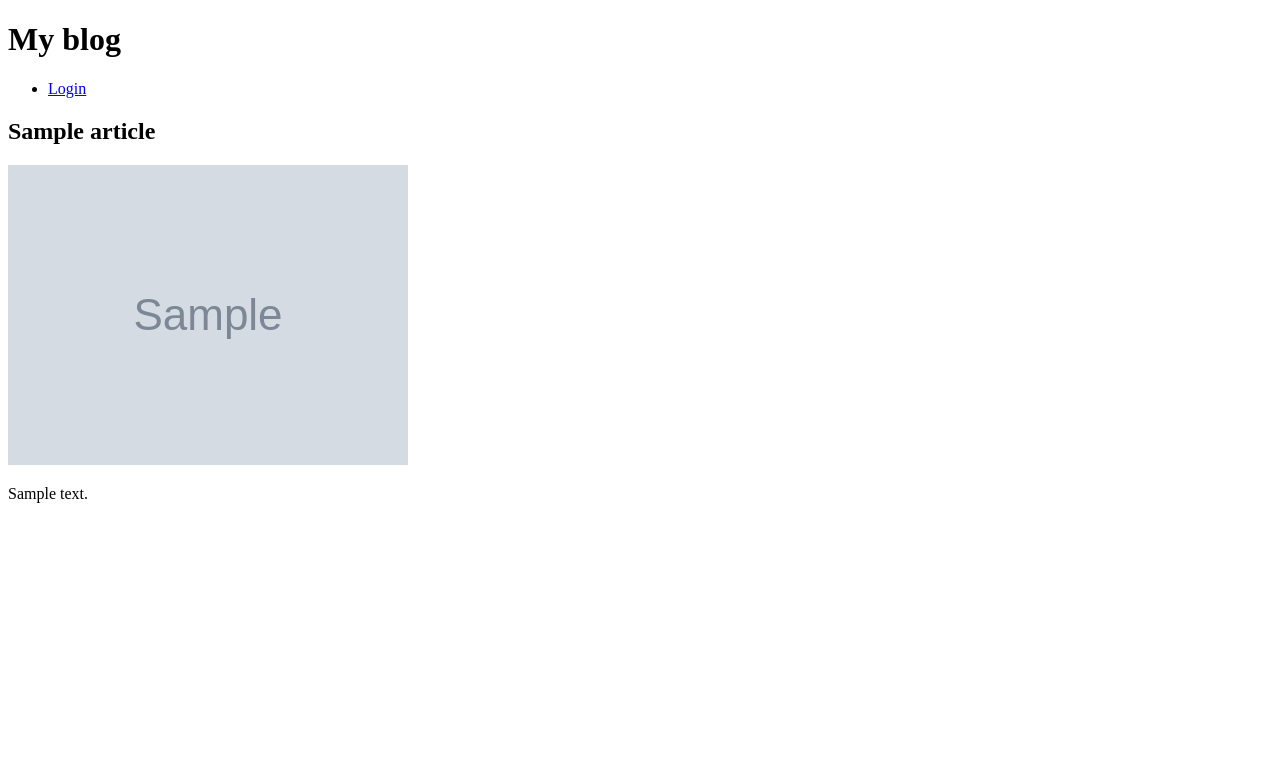
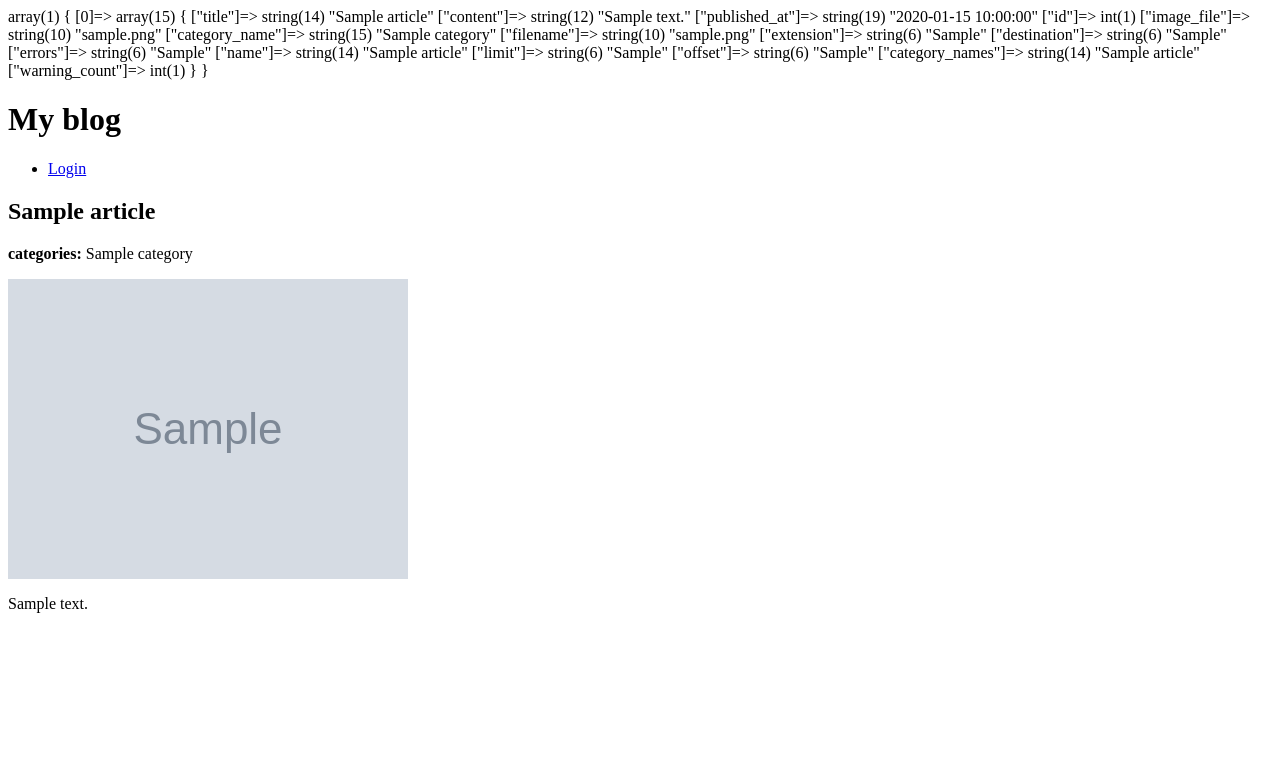
Before and after one commit to Msalter91/mikedoesphp, a PHP site: page /article.php?id=1 in a window 1280 px wide. Shown: the top 783 px of the page. Run offline with PHP 8.4, Linux system fonts and the light colour scheme; tables that the repository leaves empty or names only in its code hold one stand-in row (values such as "Sample post"); grey boxes marked "Sample" are stand-in pictures.

Commit message:
added categories for the articles

```diff
--- a/article.php
+++ b/article.php
@@ -6,21 +6,28 @@ $conn = require 'includes/db.php';
 
 if(isset($_GET['id'])) {
     // $article = getArticle($conn, $_GET['id']);
-    $article = Article::getByID($conn, $_GET['id']);
+    $article = Article::getWithCategories($conn, $_GET['id']);
 } else {
     $article = null;
 }
 
-
+var_dump($article);
 ?>
 <?php require('includes/header.php'); ?>
         <?php if($article): ?>
             <article>
-                <h2><?= htmlspecialchars($article->title); ?></h2>
-                <?php if($article->image_file): ?>
-                    <img alt="Image for the article" src="uploads/<?=$article->image_file?>">
+                <h2><?= htmlspecialchars($article[0]['title']); ?></h2>
+                <?php if($article[0]['category_name']): ?>
+                    <p> <strong>categories:</strong>
+                        <?php foreach ($article as $a) : ?>
+                            <?= $a['category_name'] ?>
+                        <?php endforeach; ?>
+                    </p>
+                <?php endif ;?>
+                <?php if($article[0]['image_file']): ?>
+                    <img alt="Image for the article" src="uploads/<?=$article[0]['image_file']?>">
                 <?php endif; ?>
-                    <p><?= htmlspecialchars($article->content); ?></p>
+                    <p><?= htmlspecialchars($article[0]['content']); ?></p>
                 </article>
         <?php else: ?>
             <p>Article not found</p>
--- a/classes/Article.php
+++ b/classes/Article.php
@@ -28,11 +28,17 @@ class Article {
     }
 
     public static function getPage(object $conn, int $limit, int $offset) {
-        $sql = "SELECT *
+        $sql = "
+        SELECT a.*, category.name AS category_name
+        FROM (SELECT *
         FROM article
         ORDER BY published_at
         LIMIT :limit
-        OFFSET :offset";
+        OFFSET :offset) AS a
+        LEFT JOIN article_category
+        ON a.id = article_category.article_id
+        LEFT JOIN category
+        ON article_category.category_id = category.id";
 
         $stmt = $conn->prepare($sql);
 
@@ -41,7 +47,28 @@ class Article {
 
         $stmt->execute();
 
-        return $stmt->fetchAll(PDO::FETCH_ASSOC);
+        $results = $stmt->fetchAll(PDO::FETCH_ASSOC);
+
+        $articles=[];
+
+        $previous_id = null;
+
+        foreach($results as $row) {
+
+            $article_id = $row['id'];
+
+            if($article_id != $previous_id) {
+                $row['category_names'] = [];
+
+                $articles[$article_id] = $row;
+            }
+
+            $articles[$article_id]['category_names'][] = $row['category_name'];
+
+            $previous_id = $article_id;
+
+        }
+        return $articles;
     }
 
     /**
@@ -75,6 +102,49 @@ class Article {
         }
         // executing the function
 }
+
+    public static function getWithCategories(object $conn, int $id) {
+        $sql = "SELECT article.*, category.name AS category_name
+                from article
+                LEFT JOIN article_category
+                on article.id = article_category.article_id
+                LEFT JOIN category
+                on article_category.category_id = category.id
+                WHERE article.id = :id";
+                // Selects everything from the article table and the name column from the category table
+                // joins article onto the intemediary table where the id on the article table has a corresponding article id on the intemediary
+                // the joins the category table to the same intemediary where the category id has a corresponding id in the intermediary
+                // but only where the id of the article matches the one that is passed into this function
+                $stmt = $conn->prepare($sql);
+
+                $stmt->bindValue(":id", $id, PDO::PARAM_INT);
+
+                $stmt->execute();
+
+                return $stmt->fetchAll(PDO::FETCH_ASSOC);
+                // currently fetching as ASSOC becuase the object isn't set up for this yet
+
+
+    }
+
+    public function getCategories($conn) {
+        $sql = "SELECT category.*
+        FROM category
+        JOIN article_category
+        ON category.id = article_category.category_id
+        WHERE article_id = :id";
+
+        $stmt= $conn->prepare($sql);
+
+        $stmt->bindValue(":id", $this->id, PDO::PARAM_INT);
+
+        $stmt->execute();
+
+        return $stmt->fetchAll(PDO::FETCH_ASSOC);
+    }
+
+
+
     public function update(object $conn) {
         // This function isn't static because it will be acting on an individual instance
         // of a function.
@@ -208,4 +278,47 @@ class Article {
         return $stmt->execute();
     }
 
+    public function setCategories ($conn, $ids) {
+        if($ids){
+            $sql = "INSERT IGNORE INTO article_category (article_id, category_id)
+                    VALUES ";
+            // using ignore here overwrites overwrites the old records that would share the same primary keys
+            // if a category is added for example
+
+            $values = [];
+
+            foreach($ids as $id) {
+                $values[] = "($this->id, ?)";
+            }
+
+            $sql .= implode(", ", $values);
+
+            $stmt = $conn->prepare($sql);
+
+            foreach ($ids as $i => $id) {
+                $stmt->bindValue($i + 1, $id, PDO::PARAM_INT);
+            }
+            $stmt->execute();
+
+        }
+
+        $sql = "DELETE FROM article_category
+                WHERE article_id = {$this->id}";
+
+        if ($ids){
+            $placeholders = array_fill(0, count($ids), '?');
+
+            $sql .= " AND category_id NOT IN (" . implode(", ",$placeholders) . ")";
+        }
+
+        $stmt = $conn->prepare($sql);
+
+        foreach ($ids as $i => $id) {
+            $stmt->bindValue($i + 1, $id, PDO::PARAM_INT);
+        }
+        $stmt->execute();
+
+
+    }
+
 }
```
Also changed, not shown: admin/article.php (+16 -9 lines), admin/edit_article.php (+9 -0 lines), admin/includes/article_form.php (+11 -0 lines), admin/new_article.php (+8 -2 lines), classes/Category.php (added, +15 -0 lines), index.php (+7 -0 lines).
